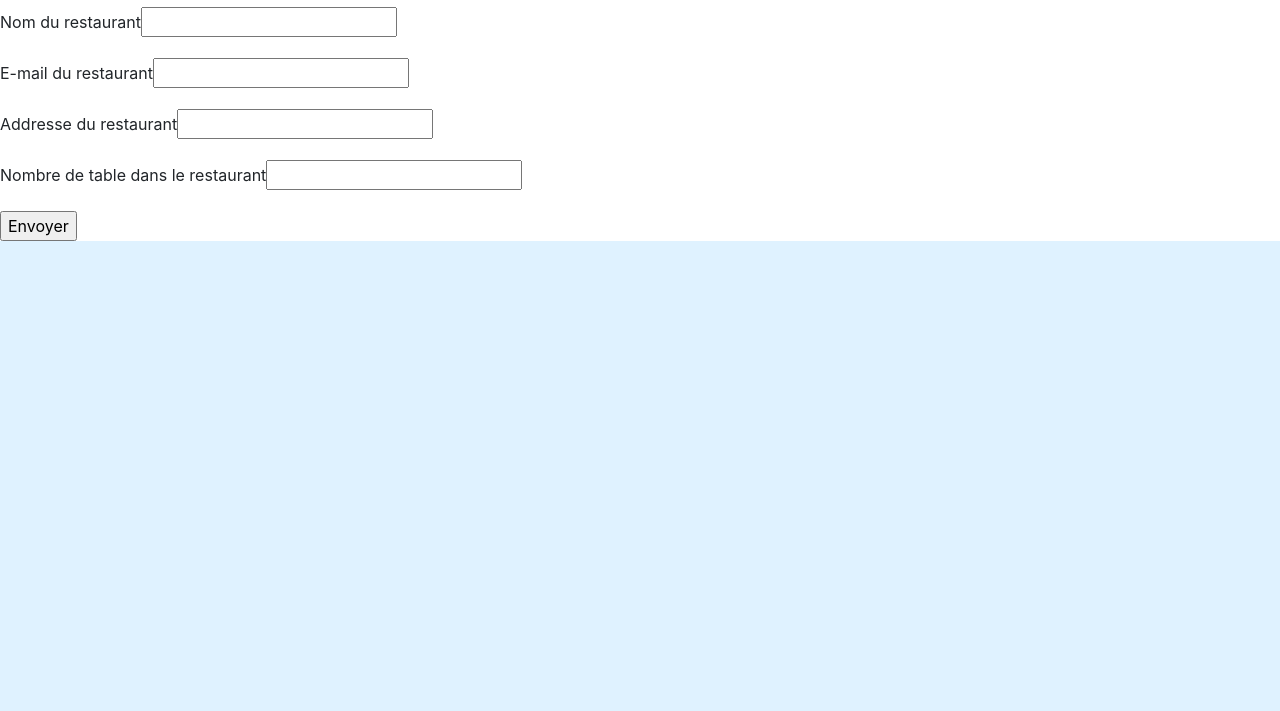
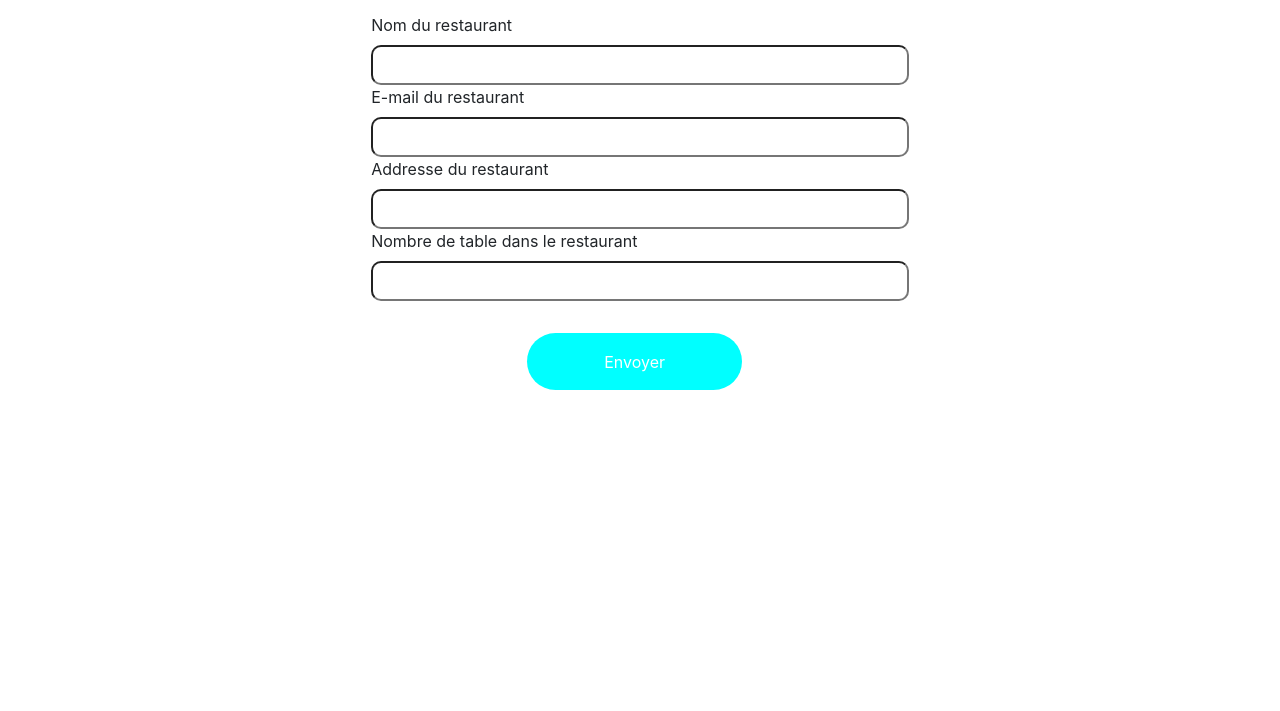
Before and after one commit to Aissata97/React-js-menuio, a React app in the folder menuio-web/: page /inscription/1 in a window 1280 px wide. Shown: the part 239-950 px from the top of the page. Before the commit the page ends 800 px from the top, so only its background shows below. Built offline with nearby package versions, Linux system fonts and the light colour scheme.

Commit message:
mise en page du formulaire d'inscription du resto

```diff
--- a/menuio-web/src/container/inscription-resto-form-container.js
+++ b/menuio-web/src/container/inscription-resto-form-container.js
@@ -2,8 +2,8 @@ import React, { Component } from 'react'
 import { ToastContainer, toast } from 'react-toastify'
 import InputComponent from '../component/input-component'
 import HeaderNoConnect from '../component/header-no-connect'
-import '../css/inscription.css'
 import 'bootstrap/dist/css/bootstrap.min.css'
+import '../css/connexion-inscription.css'
 import 'react-toastify/dist/ReactToastify.css'
 const baseUrl = 'https://menuio.herokuapp.com'
 //const proxyurl = 'https://cors-anywhere.herokuapp.com/'
@@ -92,10 +92,10 @@ class InscriptionRestoFormContainer extends Component {
 
     render () {
         return (
-            <div>
+            <div className='inscription-page-container'>
                 <HeaderNoConnect />
 
-                <div>
+                <div className='inscription-container'>
                     <div>
                         <h1>Inscription : </h1>
                         <p>Étape 2 : Entrez les informations concernant votre restaurant</p>
@@ -108,8 +108,10 @@ class InscriptionRestoFormContainer extends Component {
                             name='nom'
                             type='text'
                             text='Nom du restaurant '
+                            classNameDiv='div-input-form'
+                            classNameInput='div-input'
                             onChange={this.handleChange}
-                            classNameDiv='form-group'
+
                         />
                         <span>{this.state.errors.nom}</span>
 
@@ -118,7 +120,8 @@ class InscriptionRestoFormContainer extends Component {
                             name='email'
                             type='text'
                             text='E-mail du restaurant'
-                            classNameDiv='form-group'
+                            classNameDiv='div-input-form'
+                            classNameInput='div-input'
                             onChange={this.handleChange}
                         />
                         <span>{this.state.errors.prenom}</span>
@@ -128,7 +131,8 @@ class InscriptionRestoFormContainer extends Component {
                             name='addresse'
                             type='text'
                             text='Addresse du restaurant'
-                            classNameDiv='form-group'
+                            classNameDiv='div-input-form'
+                            classNameInput='div-input'
                             onChange={this.handleChange}
                         />
 
@@ -137,16 +141,20 @@ class InscriptionRestoFormContainer extends Component {
                             name='nombre_table'
                             type='number'
                             text='Nombre de table dans le restaurant'
-                            classNameDiv='form-group'
+                            classNameDiv='div-input-form'
+                            classNameInput='div-input'
                             onChange={this.handleChange}
                         />
+                        <p>{this.state.errorData}</p>
 
-                        <input type='submit' value='Envoyer' />
-                        <p>{this.state.errorData}</p>
+                        <div className='text-center'>
+                            <input type='submit' value='Envoyer' className='btn-inscription'/>
+                        </div>
+
+
 
                     </form>
                 </div>
-
             </div>
         )
     }
--- a/menuio-web/src/css/accueil-principal.css
+++ b/menuio-web/src/css/accueil-principal.css
@@ -155,7 +155,7 @@ h1 b {
 
 }
 
-@media screen and (max-width : 600px) {
+@media screen and (max-width : 650px) {
     .body-page-premier-ecran {
         display: flex;
         flex-direction: column;
@@ -195,18 +195,14 @@ h1 b {
 
     .paragraph-info {
         display: inline-block;
-        width: 100%;
         margin-left: 0%;
         font-size: 15px;
-        /* border: 2px solid black; */
     }
-
-
 
     /******************************/
 
     .premier-ecran,
     .main-page-contact {
-        max-height: 550px;
+        max-height: 700px;
     }
 }
```
Also changed, not shown: 2 other files.
